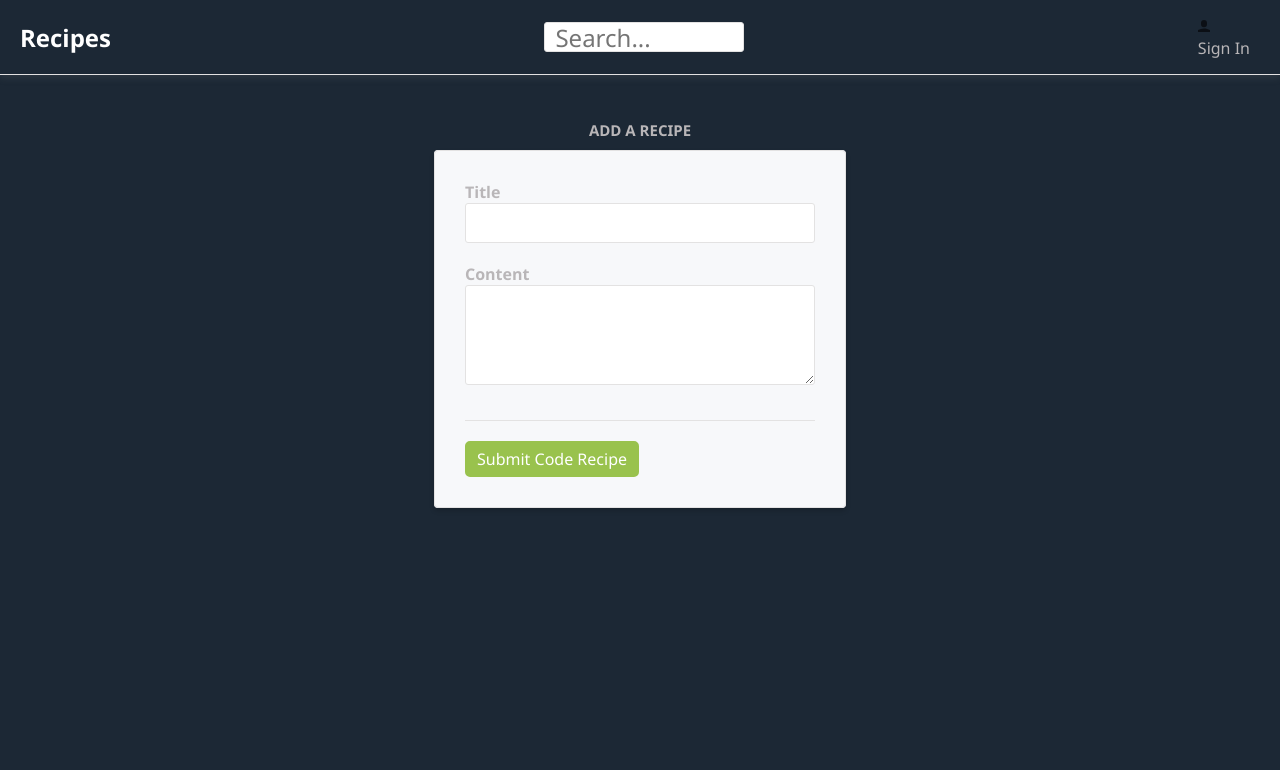
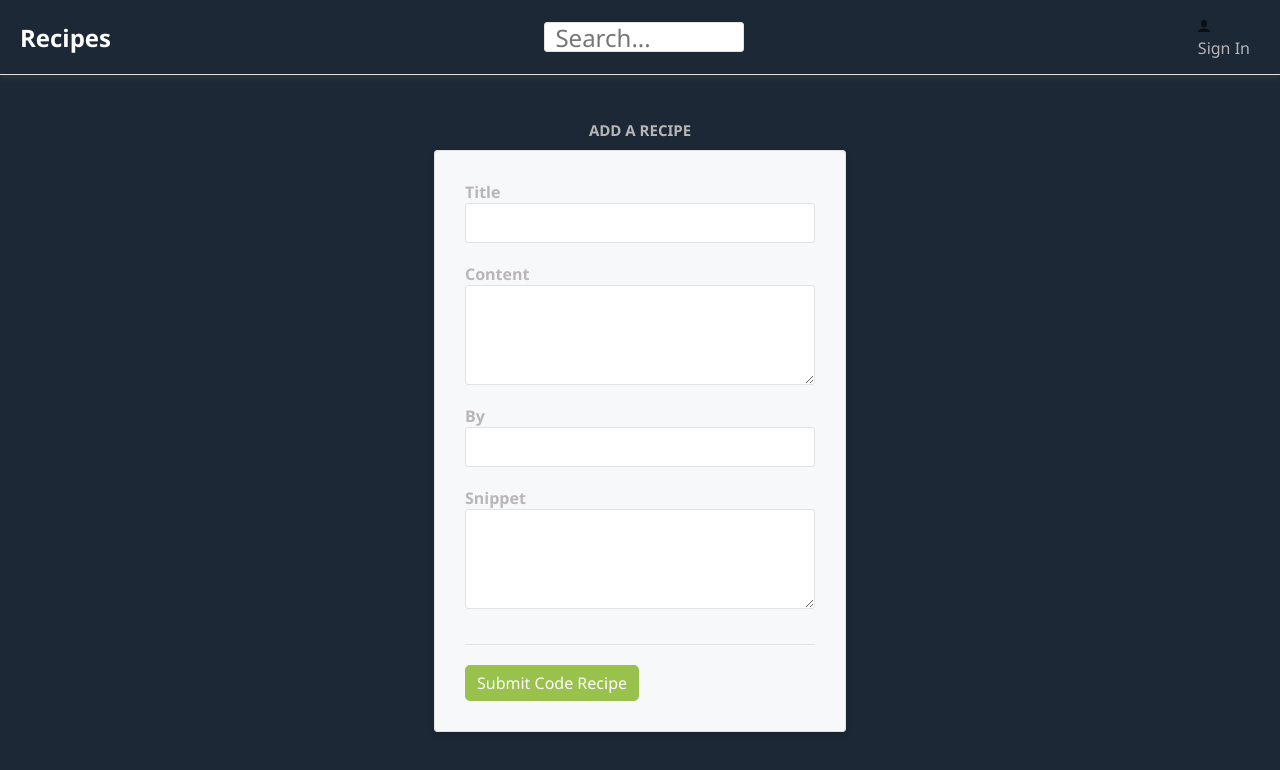
Before and after one commit to deanagan/charting-pocs, a React (Create React App) app in the folder client_ts/: page /recipes/add in a window 1280 px wide. Shown: the top 770 px of the page. Built offline with nearby package versions, Linux system fonts and the light colour scheme.

Commit message:
Add a couple more fields to match recipes

```diff
--- a/client_ts/src/AddRecipePage.tsx
+++ b/client_ts/src/AddRecipePage.tsx
@@ -6,8 +6,10 @@ import { Field } from './Field';
 export const AddRecipePage = () => (
   <Page title="Add a Recipe">
     <Form submitCaption="Submit Code Recipe">
-      <Field name="title" label="Title" />{' '}
-      <Field name="content" label="Content" type="TextArea" />{' '}
+      <Field name="title" label="Title" />
+      <Field name="content" label="Content" type="TextArea" />
+      <Field name="originator" label="By" />
+      <Field name="sourcecode" label="Snippet" type="TextArea" />
     </Form>
   </Page>
 );
```
